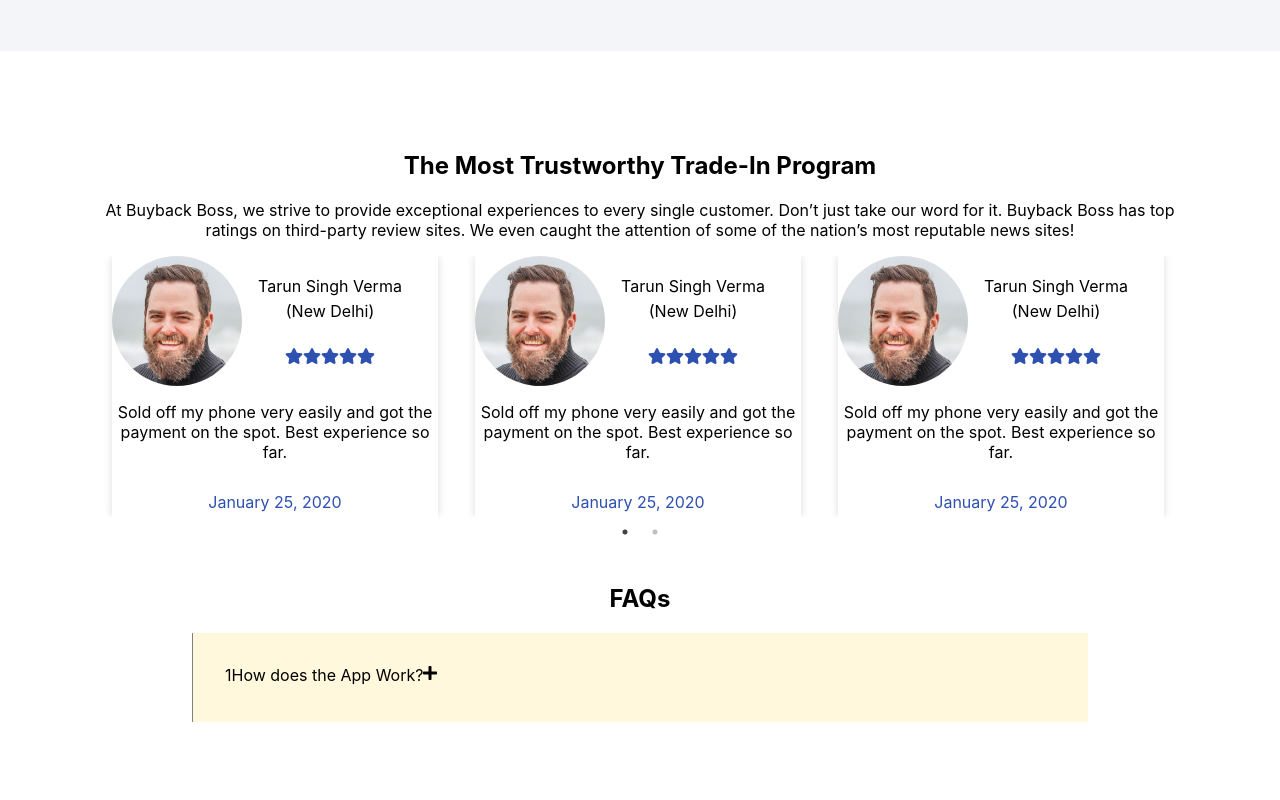
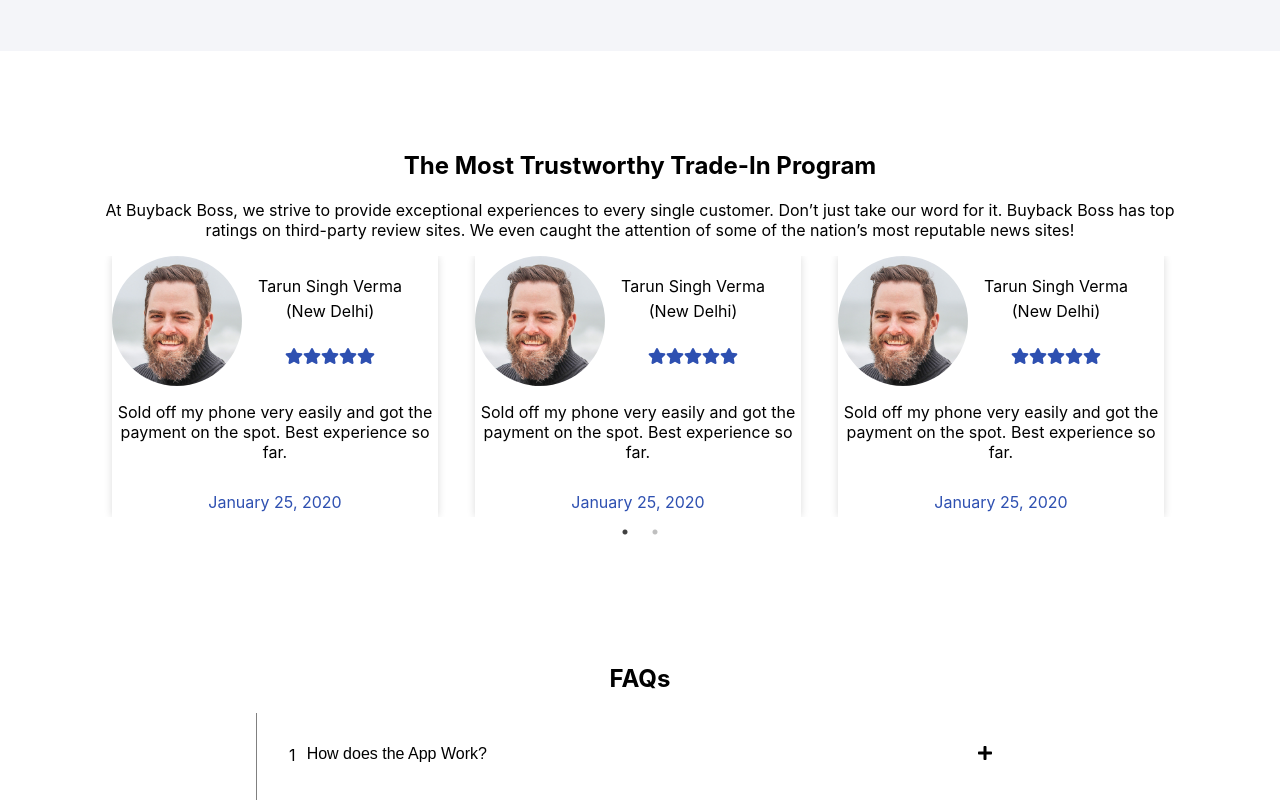
Before and after one commit to Habeeb-marcus/phone-website, a React (Create React App) app: page / in a window 1280 px wide. Shown: the part 2333-3133 px from the top of the page. Before the commit the page ends 3055 px from the top, so only its background shows below. Built offline with nearby package versions, Linux system fonts and the light colour scheme.

Commit message:
initial commit for faq section

```diff
--- a/src/components/section5/Section5.css
+++ b/src/components/section5/Section5.css
@@ -2,20 +2,35 @@
     display: flex;
     justify-content: center;
     align-items: center;
+    margin-top: 4rem;
+
 }
 
+.sect5-cont {
+    margin-top: 4rem;
+    width: 60%;
 
-.sect5-cont {
-    width: 70%;
-    margin-top: 3rem;
 }
 
 .title {
     display: flex;
+    justify-content: space-between;
 }
 
-.qst-wrapper {
-    border-left: 1px solid grey;
+.qst {
+    margin-right: 30rem;
+    font-family: sans-serif;
+
+}
+
+.qst-wrapper{
     padding: 2rem;
-    background: cornsilk;
+    border-left: 1px solid #808080;
 }
+
+.answer {
+    margin-left: 4rem;
+    margin-top: 1.98rem;
+    font-family: sans-serif;
+
+}
--- a/src/components/section5/Section5.js
+++ b/src/components/section5/Section5.js
@@ -16,13 +16,16 @@
                     <div className="question">
                         <div className="title">
                             <span className="num">1</span>
-                            <span>How does the App Work?</span>
+                            <span className="qst">How does the App Work?</span>
                             <FontAwesomeIcon icon={faPlus} />
                         </div>
-                        <div className="answer"></div>
+                        <div className="answer">
+                            {/* Phoneweb runs a full set of tests on your phone's internal hardware: including sensors, touchscreen, display, cameras, battery, speakers, microphone, etc. For some tests, we need your help, others run completely automatically in the background.  */}
+                        </div>
                     </div>
 
                 </div>
+                < div className=""> </div>
 
             </div>
         </div>
@@ -30,4 +33,54 @@
 }
 
 
+const data = [
+    {
+        question: 'How does the App Work?',
+        number: '1',
+        answer: ' Phoneweb runs a full set of tests on your phones internal hardware: including sensors, touchscreen, display, cameras, battery, speakers, microphone, etc. For some tests, we need your help, others run completely automatically in the background. ',
+    },
+
+      {
+        question: 'How long does it take?',
+        number: '2',
+        answer: ' It only takes 5 to 10 minutes to check your phones technical and optical condition. If you want to run the battery health check it can take 5 to 15 minutes extra time depending on your battery.'
+    },
+
+    {
+        question: 'Where can I sell my phone?',
+        number: '3',
+        answer: 'You can download the Phoneweb test report as certificate and share it on any platform to sell it. With only 1 click and a confirmation you can directly publish a classified ad on market.de.'
+    },
+
+    {
+        question: 'Is the test free of charge?',
+        number: '4',
+        answer: 'Yes, we do not charge for using myhandycheck and the app is freely available for iOS and Android. Aou will automatically receive a quotation and your test report after you checked your phone.'
+    },
+
+    {
+        question: 'Can I trust the guaranteed price?',
+        number: '5',
+        answer: 'With myhandycheck we want to avoid the frustration of not being able to keep up with false price promises in a later process. Through the test report we create transparency about the condition of the phone for both seller and buyer - we firmly believe that thereby you can achieve fair and usually higher prices. Selling a used phone peer-to-peer it always depends on the demand as well. Hence, our price recommendation is no guarantee what you will actually get for it in the end.'
+    },
+
+     {
+        question: 'Is my data safe when I transfer it to another device?',
+        number: '6',
+        answer: "Data privacy is our top priority. For our wireless data transfer solution we use WiFi direct which allows us to connect to nearby devices without using a network or hotspot. Therefore, we don't safe your personal data on any servers and enable direct peer-to-peer transfers."
+    },
+
+    {
+        question: 'Where is my test result saved?',
+        number: '7',
+        answer: "We are located in Nigeria, Lagos and we have our own data center."
+    },
+
+
+
+
+
+]
+
+
 export default Section5;
```
